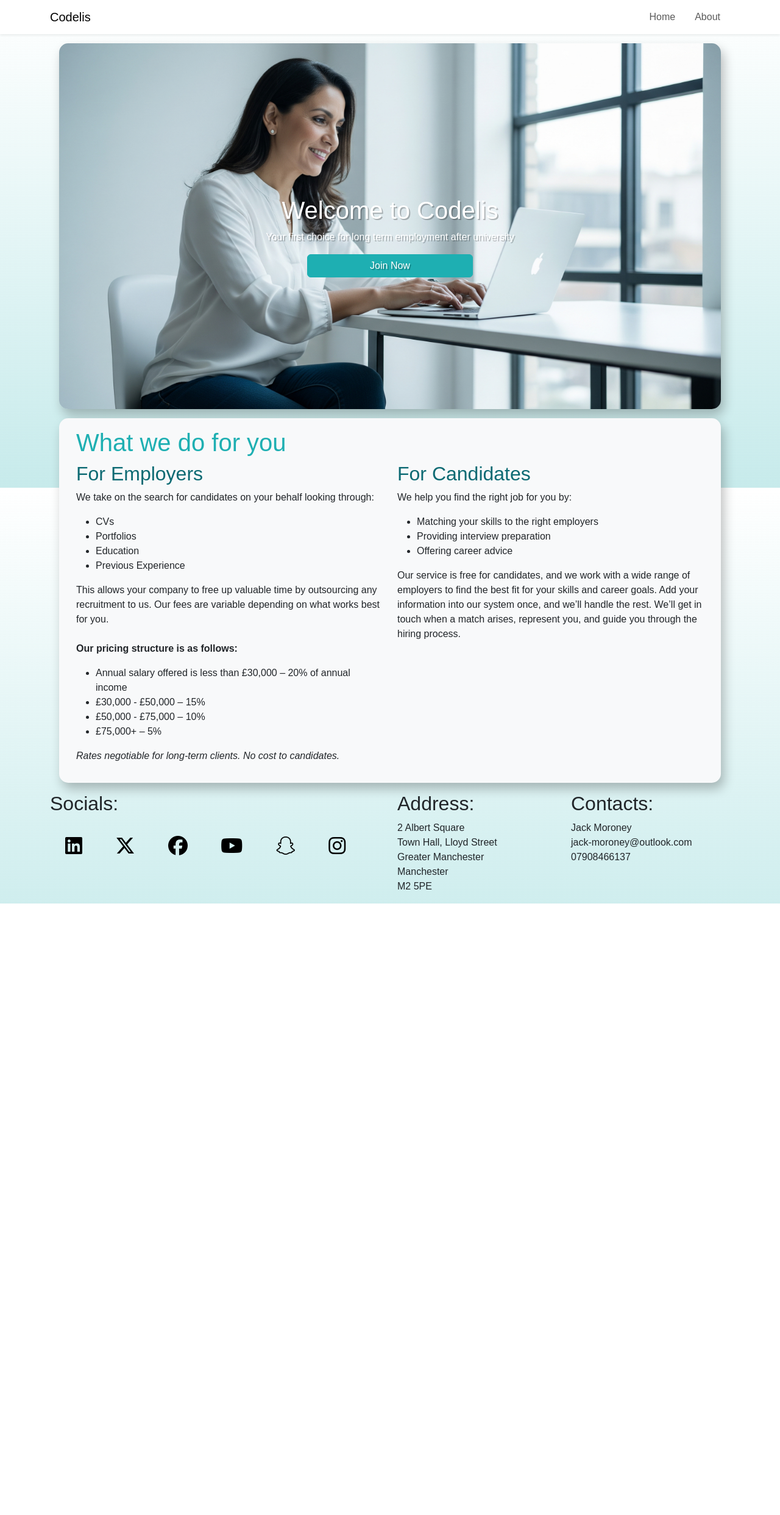
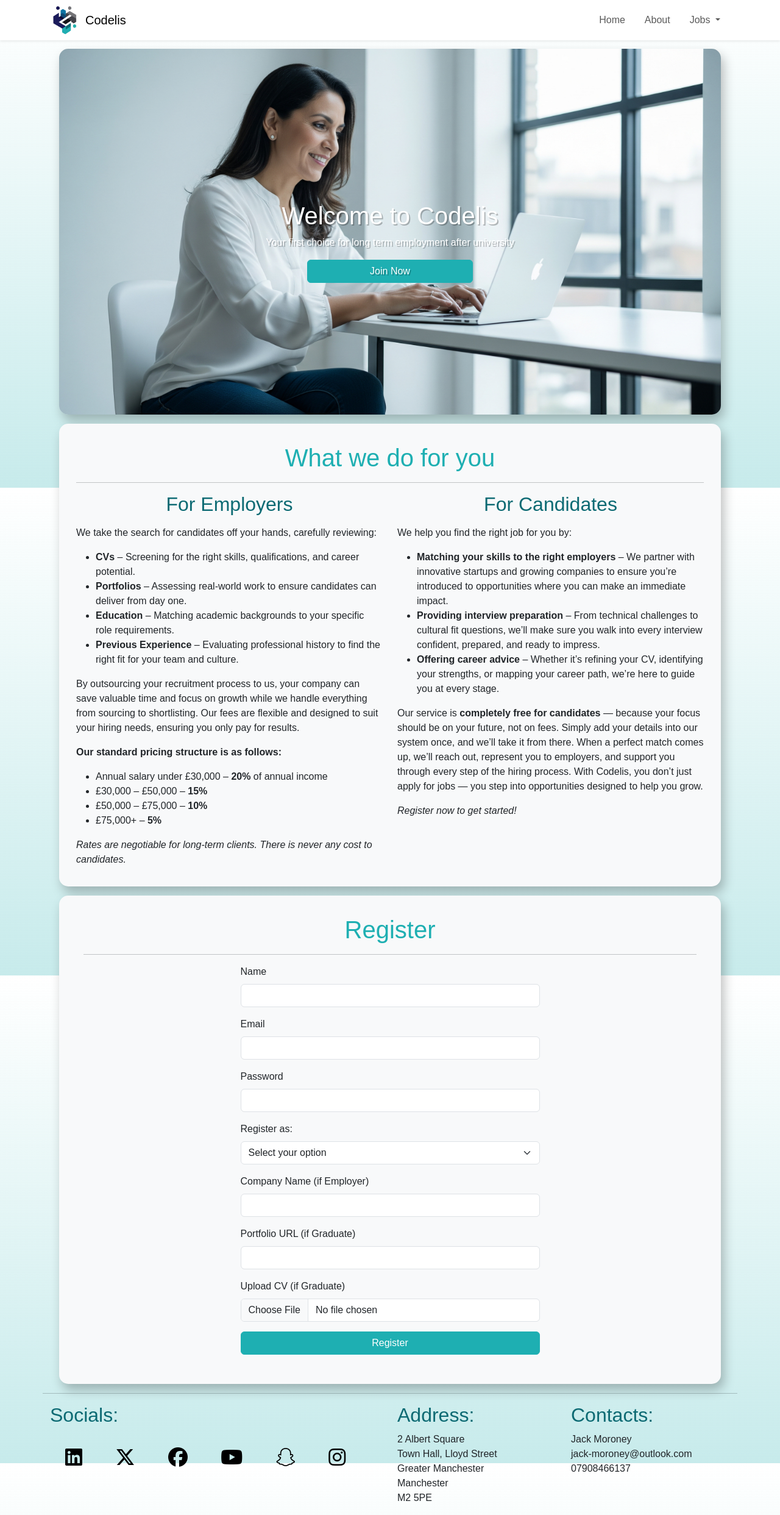
Before and after one commit to NerdGHub/CodelisBootstrap, a PHP site: page / in a window 1280 px wide. Shown: the whole page at 61% size. Before the commit the page ends 1482 px from the top, so only its background shows below. Run offline with PHP 8.4, Linux system fonts and the light colour scheme.

Commit message:
Added about section, began form implementations, and improved navbar

```diff
--- a/custom.css
+++ b/custom.css
@@ -2,6 +2,7 @@ body {
     font-family: 'Poppins', sans-serif;
     background: linear-gradient(180deg, #ffffff, rgba(32, 174, 176, 0.25));
     background-attachment: fixed;
+    margin-top: 80px;
 }
 
 .text-primary {
@@ -20,10 +21,6 @@ body {
 .btn-primary:hover {
     background-color: #0c6a73;
     border-color: #0c6a73;
-}
-
-.navbar {
-    background-color: white;
 }
 
 .row-pop {
--- a/footer.php
+++ b/footer.php
@@ -1,7 +1,10 @@
 <footer>
     <div class="row">
+
+        <hr text-primary my-2">
+
         <div class="col-md-6 social-links">
-            <h2>Socials:</h2>
+            <h2 class="text-secondary">Socials:</h2>
             <a href="#" class="fa-brands fa-linkedin"></a>
             <a href="#" class="fa-brands fa-x-twitter"></a>
             <a href="#" class="fa-brands fa-facebook"></a>
@@ -11,21 +14,21 @@
         </div>
 
         <div class="col-md-3 addresses">
-            <h2>Address:</h2>
+            <h2 class="text-secondary">Address:</h2>
             <p>
-                2 Albert Square<br />
-                Town Hall, Lloyd Street<br />
-                Greater Manchester<br />
-                Manchester<br />
+                2 Albert Square<br>
+                Town Hall, Lloyd Street<br>
+                Greater Manchester<br>
+                Manchester<br>
                 M2 5PE
             </p>
         </div>
 
         <div class="col-md-3 contacts">
-            <h2>Contacts:</h2>
+            <h2 class="text-secondary">Contacts:</h2>
             <p>
-                Jack Moroney<br />
-                jack-moroney@outlook.com<br />
+                Jack Moroney<br>
+                jack-moroney@outlook.com<br>
                 07908466137
             </p>
         </div>
--- /dev/null
+++ b/forms/register.php
@@ -0,0 +1,53 @@
+<form action="register_form.php">
+    <div class="container">
+        <h1 class="text-primary text-center my-3">Register</h1>
+        <hr style="text-primary">
+
+        <div class="row">
+            <div class="col-md-6 offset-md-3">
+
+                <div class="mb-3">
+                    <label for="name" class="form-label">Name</label>
+                    <input type="text" class="form-control" id="name" name="name" required>
+                </div>
+
+                <div class="mb-3">
+                    <label for="email" class="form-label">Email</label>
+                    <input type="email" class="form-control" id="email" name="email" required>
+                </div>
+
+                <div class="mb-3">
+                    <label for="password" class="form-label">Password</label>
+                    <input type="password" class="form-control" id="password" name="password" required>
+                </div>
+
+                <div class="mb-3">
+                    <label for="user_type" class="form-label">Register as:</label>
+                    <select class="form-select" id="user_type" name="user_type" required>
+                        <option value="" disabled selected>Select your option</option>
+                        <option value="graduate">Graduate</option>
+                        <option value="employer">Employer</option>
+                    </select>
+                </div>
+
+                <div class="mb-3">
+                    <label for="company_name" class="form-label">Company Name (if Employer)</label>
+                    <input type="text" class="form-control" id="company_name" name="company_name">
+                </div>
+
+                <div class="mb-3">
+                    <label for="portfolio" class="form-label">Portfolio URL (if Graduate)</label>
+                    <input type="url" class="form-control" id="portfolio" name="portfolio">
+                </div>
+
+                <div class="mb-3">
+                    <label for="cv" class="form-label">Upload CV (if Graduate)</label>
+                    <input type="file" class="form-control" id="cv" name="cv" accept=".pdf,.doc,.docx">
+                </div>
+
+                <div class="mb-3">
+                    <button type="submit" class="btn btn-primary w-100">Register</button>
+                </div>
+            </div>
+        </div>
+</form>
--- a/header.php
+++ b/header.php
@@ -1,9 +1,16 @@
 <header>
-    <nav class="navbar shadow-sm navbar-expand-md">
+    <nav class="navbar shadow-sm navbar-expand-md navbar-light bg-white fixed-top">
         <div class="container">
-            <a class="navbar-brand" href="#">Codelis</a>
 
-            <!-- Toggler/collapsing button for small screens -->
+            <!-- Left -->
+            <div class="d-flex align-items-center">
+                <a href="../index.php" class="me-2">
+                    <img src="../pics/logo-no-text.png" alt="Codelis Logo" width="50" height="50">
+                </a>
+                <a class="navbar-brand" href="../index.php">Codelis</a>
+            </div>
+
+            <!-- Toggler for small screens -->
             <button class="navbar-toggler" type="button" data-bs-toggle="collapse" data-bs-target="#mainNavbar"
                 aria-controls="mainNavbar" aria-expanded="false" aria-label="Toggle navigation">
                 <span class="navbar-toggler-icon"></span>
@@ -13,15 +20,25 @@
             <div class="collapse navbar-collapse" id="mainNavbar">
                 <ul class="navbar-nav ms-auto">
                     <li class="nav-item px-2">
-                        <a class="nav-link" href="#">Home</a>
+                        <a class="nav-link" href="../index.php">Home</a>
                     </li>
 
                     <li class="nav-item px-2">
-                        <a class="nav-link" href="#">About</a>
+                        <a class="nav-link" href="../about/about_index.php">About</a>
                     </li>
 
+                    <li class="nav-item px-2 dropdown">
+                        <a class="nav-link dropdown-toggle" href="#" role="button" data-bs-toggle="dropdown">
+                            Jobs
+                        </a>
+                        <ul class="dropdown-menu">
+                            <li><a class="dropdown-item" href="../forms/register.php">For Graduates</a></li>
+                            <li><a class="dropdown-item" href="../forms/login.php">For Employers</a></li>
+                        </ul>
+                    </li>
                 </ul>
             </div>
+
         </div>
     </nav>
 </header>
--- a/index.php
+++ b/index.php
@@ -18,62 +18,96 @@
             <div class="row row-pop text-white" id="hero_row">
                 <h1>Welcome to Codelis</h1>
                 <p>Your first choice for long term employment after university</p>
-                <a href="" class="btn btn-primary w-25">Join Now</a>
+                <a href="#register_index" class="btn btn-primary w-25">Join Now</a>
             </div>
 
             <div class="row row-pop bg-light p-3">
 
                 <div class="col-12">
-                    <h1 class="text-primary">What we do for you</h1>
-                </div>
-
-
-                <div class="col-md-6">
-                    <h2 class="text-secondary">For Employers</h2>
-                    <p>We take on the search for candidates on your behalf looking through:</p>
-                    <ul>
-                        <li>CVs</li>
-                        <li>Portfolios</li>
-                        <li>Education</li>
-                        <li>Previous Experience</li>
-                    </ul>
-                    <p>
-                        This allows your company to free up valuable time by outsourcing any recruitment to us.
-                        Our fees are variable depending on what works best for you.
-                        <br /><br />
-                        <strong>Our pricing structure is as follows:</strong>
-                    </p>
-                    <ul>
-                        <li>Annual salary offered is less than £30,000 – 20% of annual income</li>
-                        <li>£30,000 - £50,000 – 15%</li>
-                        <li>£50,000 - £75,000 – 10%</li>
-                        <li>£75,000+ – 5%</li>
-                    </ul>
-                    <p><em>Rates negotiable for long-term clients. No cost to candidates.</em></p>
+                    <h1 class="text-primary text-center my-3">What we do for you</h1>
+                    <hr style="text-primary">
                 </div>
 
                 <div class="col-md-6">
-                    <h2 class="text-secondary">For Candidates</h2>
+                    <h2 class="text-secondary text-center mb-3">For Employers</h2>
+                    <p>We take the search for candidates off your hands, carefully reviewing:</p>
+                    <ul>
+                        <li><strong>CVs</strong> – Screening for the right skills, qualifications, and career potential.
+                        </li>
+                        <li><strong>Portfolios</strong> – Assessing real-world work to ensure candidates can deliver
+                            from day one.</li>
+                        <li><strong>Education</strong> – Matching academic backgrounds to your specific role
+                            requirements.</li>
+                        <li><strong>Previous Experience</strong> – Evaluating professional history to find the right fit
+                            for your team and culture.</li>
+                    </ul>
+                    <p>
+                        By outsourcing your recruitment process to us, your company can save valuable time and focus on
+                        growth while we
+                        handle everything from sourcing to shortlisting. Our fees are flexible and designed to suit your
+                        hiring needs, ensuring you only pay for results.
+                    </p>
+                    <p><strong>Our standard pricing structure is as follows:</strong></p>
+                    <ul>
+                        <li>Annual salary under £30,000 – <strong>20%</strong> of annual income</li>
+                        <li>£30,000 – £50,000 – <strong>15%</strong></li>
+                        <li>£50,000 – £75,000 – <strong>10%</strong></li>
+                        <li>£75,000+ – <strong>5%</strong></li>
+                    </ul>
+                    <p>
+                        <em>Rates are negotiable for long-term clients. There is never any cost to candidates.</em>
+                    </p>
+
+                </div>
+
+                <div class="col-md-6">
+                    <h2 class="text-secondary text-center mb-3">For Candidates</h2>
                     <p>We help you find the right job for you by:</p>
                     <ul>
-                        <li>Matching your skills to the right employers</li>
-                        <li>Providing interview preparation</li>
-                        <li>Offering career advice</li>
+                        <li>
+                            <strong>Matching your skills to the right employers</strong> – We partner with innovative
+                            startups and growing
+                            companies to ensure you’re introduced to opportunities where you can make an immediate
+                            impact.
+                        </li>
+                        <li>
+                            <strong>Providing interview preparation</strong> – From technical challenges to cultural fit
+                            questions, we’ll
+                            make sure you walk into every interview confident, prepared, and ready to impress.
+                        </li>
+                        <li>
+                            <strong>Offering career advice</strong> – Whether it’s refining your CV, identifying your
+                            strengths, or mapping
+                            your career path, we’re here to guide you at every stage.
+                        </li>
                     </ul>
                     <p>
-                        Our service is free for candidates, and we work with a wide range of employers to find the best
-                        fit for your skills and career goals.
-                        Add your information into our system once, and we’ll handle the rest. We’ll get in touch when a
-                        match arises, represent you, and guide you through the hiring process.
+                        Our service is <strong>completely free for candidates</strong> — because your focus should be on
+                        your future, not on fees.
+                        Simply add your details into our system once, and we’ll take it from there. When a perfect match
+                        comes up, we’ll reach out,
+                        represent you to employers, and support you through every step of the hiring process. With
+                        Codelis, you don’t just apply for jobs —
+                        you step into opportunities designed to help you grow.
                     </p>
+                    <p><em>Register now to get started!</em></p>
+
                 </div>
             </div>
 
-            <?php
-            include("footer.php");
-            ?>
+            <div class="row row-pop bg-light p-3" id="register_index">
+                <?php
+                include('forms/register.php');
+                ?>
+            </div>
+        </div>
+
+        <?php
+        include("footer.php");
+        ?>
 
         </div>
+
     </body>
 
     </html>
--- a/links.php
+++ b/links.php
@@ -3,4 +3,4 @@
 
 <link rel="stylesheet" href="https://cdnjs.cloudflare.com/ajax/libs/font-awesome/6.5.0/css/all.min.css" />
 <script src="https://cdn.jsdelivr.net/npm/bootstrap@5.3.3/dist/js/bootstrap.bundle.min.js"></script>
-<link rel="stylesheet" href="custom.css">
+<link rel="stylesheet" href="../custom.css">
```
Also changed, not shown: about/about_index.php (added, +101 -0 lines), pics/logo-img.png, 1 other file.
